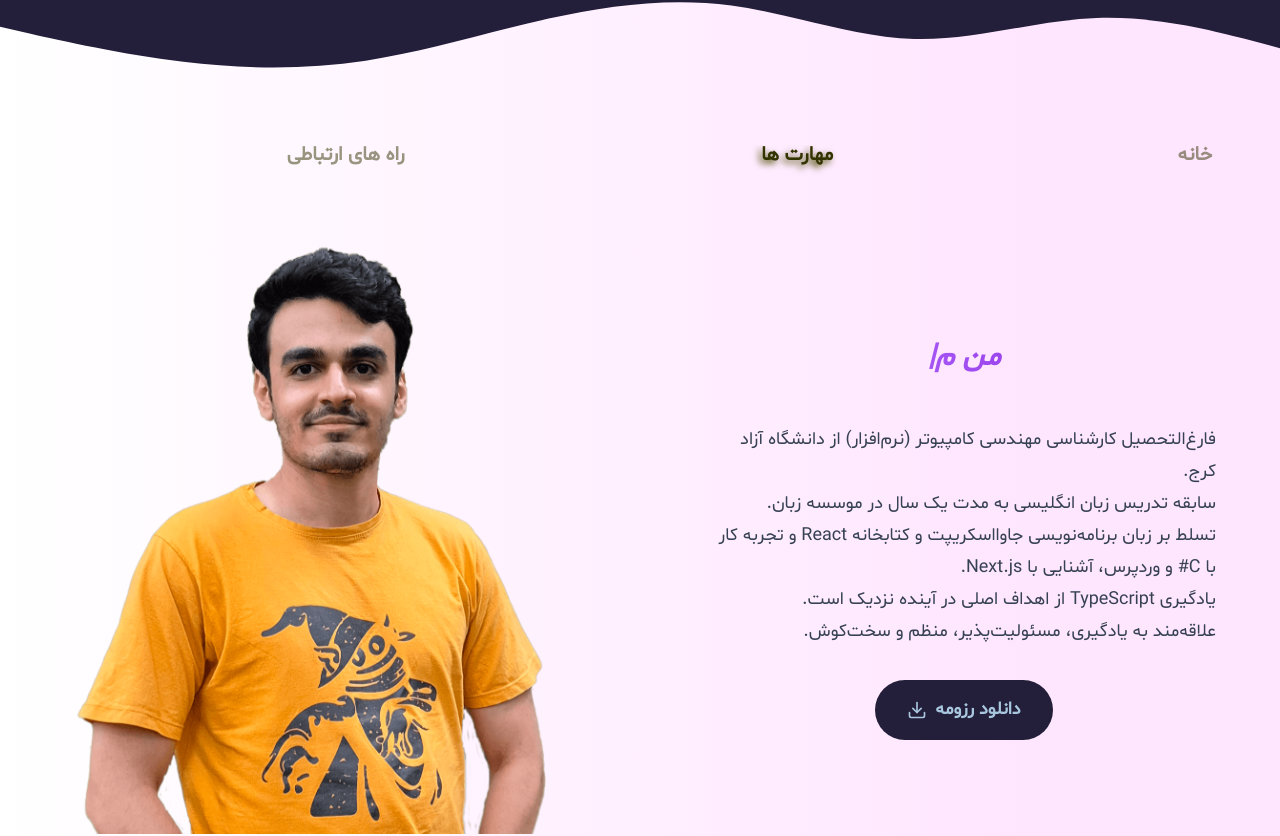
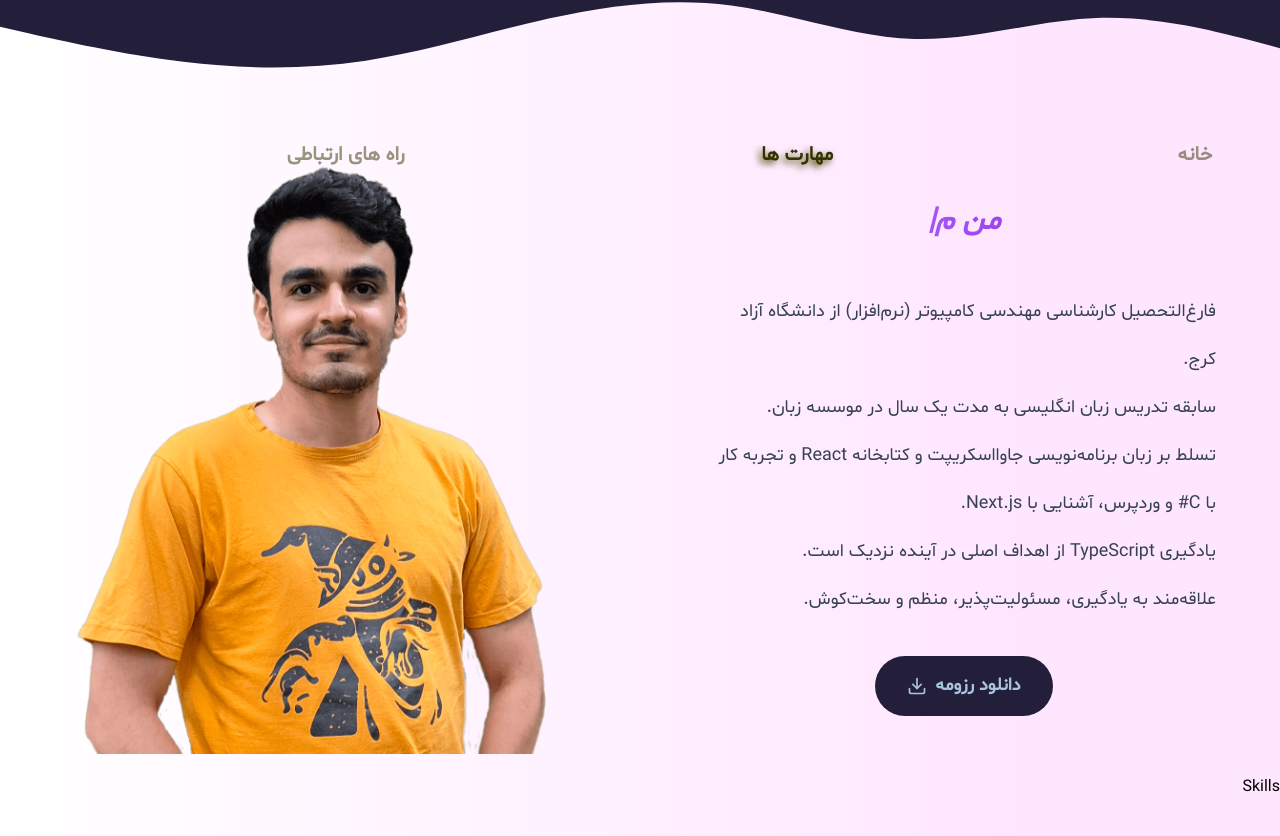
Before and after one commit to MatinT-SA/My-Personal-Website, a Next.js app: page / in a window 1280 px wide. Shown: the part 767-1603 px from the top of the page. Built offline with nearby package versions, Linux system fonts and the light colour scheme.

Commit message:
fixing py for about me section

```diff
--- a/app/components/about-me/AboutMeText.js
+++ b/app/components/about-me/AboutMeText.js
@@ -6,7 +6,7 @@ export default function AboutMeText() {
     <div className="p-4 sm:px-12 py-4">
       <TypedHeading />
 
-      <p className="text-base sm:text-lg text-gray-700 leading-relaxed sm:leading-8">
+      <p className="text-base sm:text-lg text-gray-700 leading-relaxed sm:leading-12">
         فارغ‌التحصیل کارشناسی مهندسی کامپیوتر (نرم‌افزار) از دانشگاه آزاد کرج.
         <br />
         سابقه تدریس زبان انگلیسی به مدت یک سال در موسسه زبان.
--- a/app/sections/AboutMe.js
+++ b/app/sections/AboutMe.js
@@ -6,7 +6,7 @@ export default function AboutMe() {
   return (
     <section
       id="about-me"
-      className="container scroll-mt-20 mx-auto px-4 py-24 min-h-[78vh] flex flex-col md:flex-row-reverse items-center justify-between gap-12"
+      className="container scroll-mt-20 mx-auto px-4 py-4 min-h-[78vh] flex flex-col md:flex-row-reverse items-center justify-between gap-12"
     >
       <div className="w-full md:w-6/12">
         <AboutMeImage />
```
